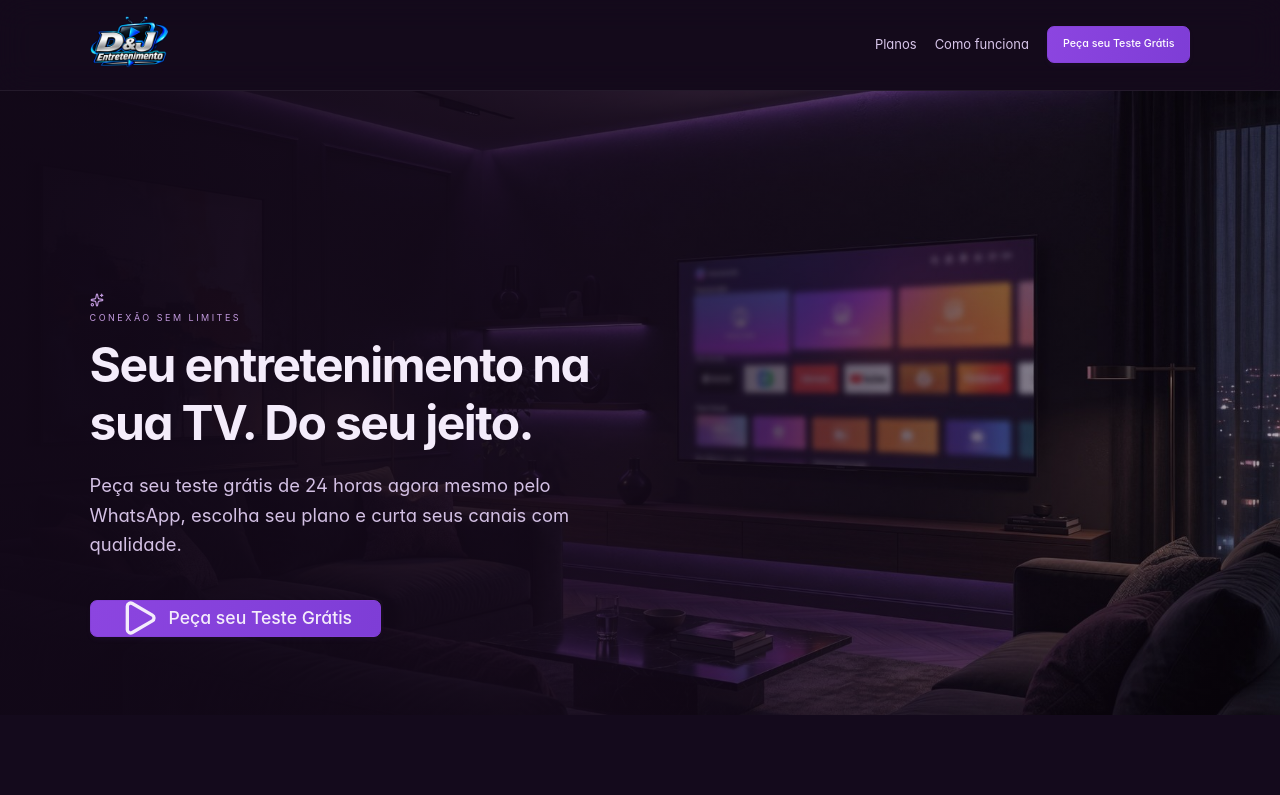
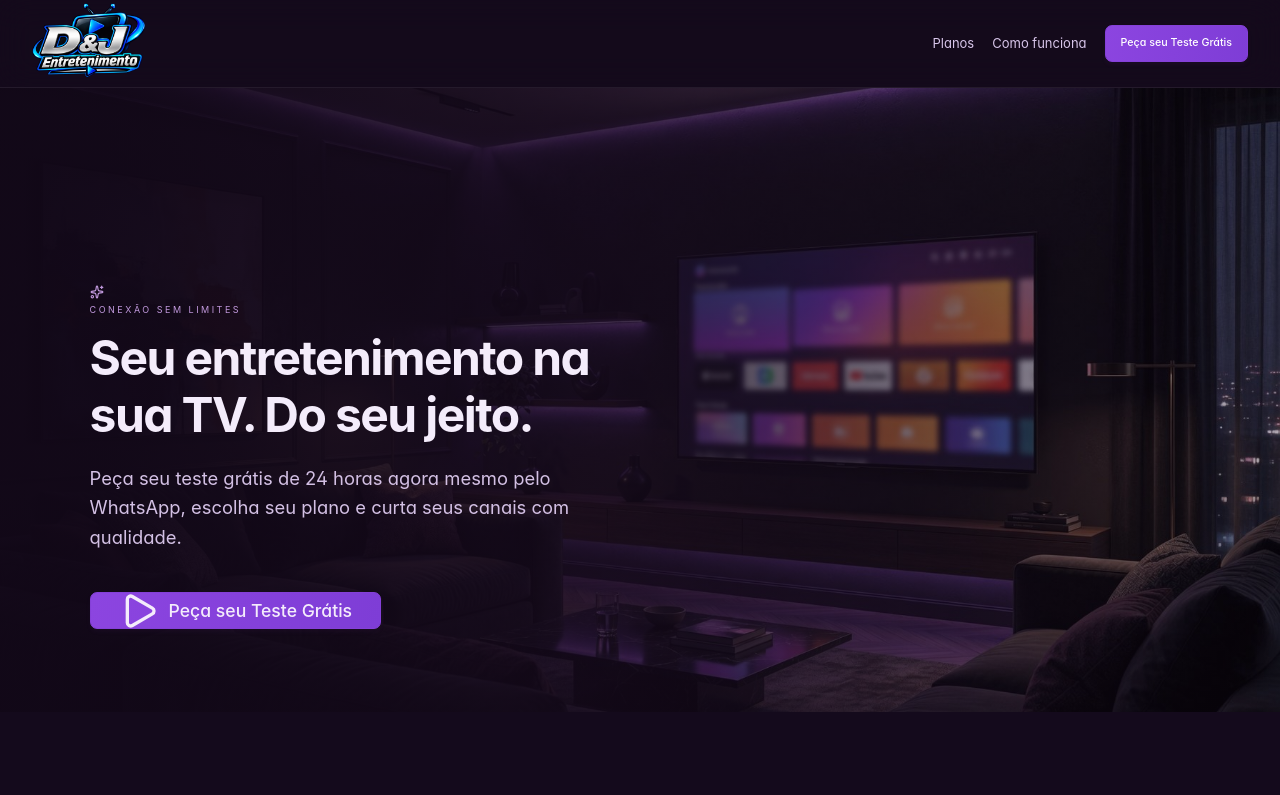
Before and after one commit to douglasplaymta-rgb/D-J-Unitv, a Next.js app: page / in a window 1280 px wide. Shown: the top 795 px of the page. Built offline with nearby package versions, Linux system fonts and the light colour scheme; no server answers; the database is empty; a web font is replaced by a local one.

Commit message:
Ajusta altura equilibrada do cabecalho, aumenta o destaque da logo e espaçamento

```diff
--- a/src/components/landing.tsx
+++ b/src/components/landing.tsx
@@ -11,7 +11,7 @@ export default function Landing() {
 
   return (
     <div className="site">
-      <header className="site-header">
+      <header className="site-header" style={{ height: '88px', display: 'flex', alignItems: 'center', justifyContent: 'space-between', paddingLeft: '2rem', paddingRight: '2rem' }}>
         <a href="/" className="site-brand" aria-label="D&J Entreteniment"><Brand /></a>
         <nav className="site-nav" aria-label="Principal">
           <a href="#planos">Planos</a>
@@ -23,7 +23,7 @@ export default function Landing() {
       <section className="site-hero">
         <img src="/images/landing-living.jpg" alt="" className="site-hero-photo"/>
         <div className="site-hero-shade"/>
-        <div className="site-hero-copy" style={{ paddingTop: '20px', paddingBottom: '40px' }}>
+        <div className="site-hero-copy" style={{ paddingTop: '45px', paddingBottom: '45px' }}>
           <span className="banner eyebrow"><Sparkles size={14}/> CONEXÃO SEM LIMITES</span>
           <h1 style={{ fontSize: '3rem', lineHeight: '1.2', marginBottom: '20px' }}>Seu entretenimento na sua TV. Do seu jeito.</h1>
           <p style={{ fontSize: '1.15rem', marginBottom: '30px', lineHeight: '1.6' }}>Peça seu teste grátis de 24 horas agora mesmo pelo WhatsApp, escolha seu plano e curta seus canais com qualidade.</p>
--- a/src/components/ui.tsx
+++ b/src/components/ui.tsx
@@ -10,7 +10,7 @@ export function Brand() {
       <img
         src="/images/logo.png"
         alt="D&J Entretenimento"
-        style={{ height: '52px', width: 'auto', objectFit: 'contain' }}
+        style={{ height: '75px', width: 'auto', objectFit: 'contain' }}
       />
     </div>
   );
```
